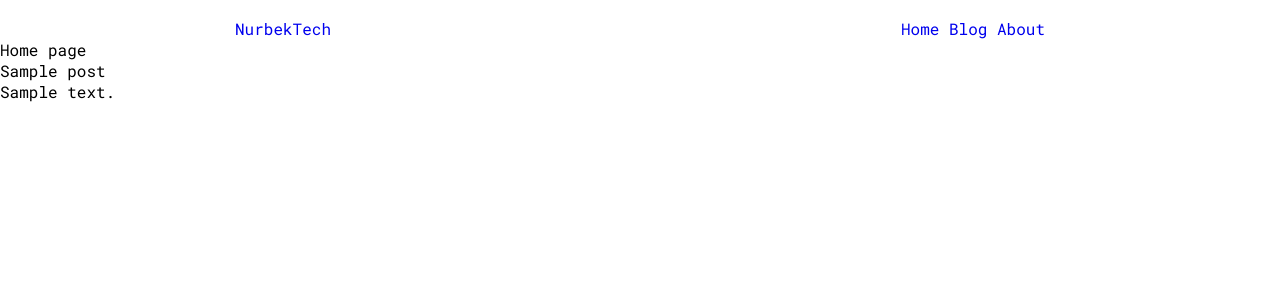
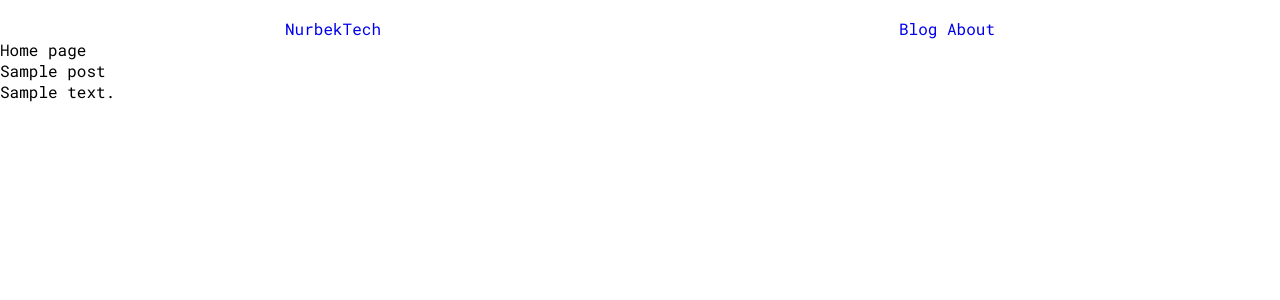
Before and after one commit to NurbekTech/BlogNurbekTech, a Django app: page / in a window 1280 px wide. Shown: the top 300 px of the page. Run offline with Django 5.2, Linux system fonts and the light colour scheme; tables that the repository leaves empty hold one stand-in row (values such as "Sample post").

Commit message:
update nav

```diff
--- a/blog/models.py
+++ b/blog/models.py
@@ -19,4 +19,4 @@ class Post(models.Model):
         return self.title
 
     def get_absolute_url(self):
-        return reverse("Post_detail", kwargs={"pk": self.pk})
+        return reverse("post", kwargs={"post_pk": self.pk})
--- a/blog/static/blog/css/main.css
+++ b/blog/static/blog/css/main.css
@@ -6,7 +6,7 @@ body{
 }
 
 .container{
-    max-width: 870px;
+    max-width: 770px;
     padding: 0 30px;
     margin: 0 auto;
 }
--- a/blog/templates/blog/base.html
+++ b/blog/templates/blog/base.html
@@ -1,6 +1,6 @@
 {% load static %}
 <!DOCTYPE html>
-<html lang="en">
+<html lang="ru">
     <head>
         <meta charset="UTF-8" />
         <meta name="viewport" content="width=device-width, initial-scale=1.0" />
@@ -15,7 +15,7 @@
                     <a href="{% url "home" %}" class="logo">NurbekTech</a>
                     <nav class="nav__list">
                         {% for m in menu %}
-                        <a href="#" class="nav__link">{{m}}</a>
+                        <a href="{% url m.url_name %}" class="nav__link">{{m.title}}</a>
                         {% endfor %}
                     </nav>
                 </div>
--- a/blog/urls.py
+++ b/blog/urls.py
@@ -3,5 +3,6 @@ from . import views
 
 urlpatterns = [
     path("", views.home, name="home"),
+    path("blog/", views.blog, name="blog"),
     path("about/", views.about, name="about"),
 ]
--- a/blog/views.py
+++ b/blog/views.py
@@ -3,14 +3,20 @@ from django.http import HttpResponse, HttpResponseNotFound
 from blog.models import *
 
 # Create your views here.
-menu = ["Home", "Blog", "About"]
+menu = [
+    {"title": "Blog", "url_name": "blog"},
+    {"title": "About", "url_name": "about"},
+]
 
 
 def home(request):
     posts = Post.objects.all()
-    return render(
-        request, "blog/home.html", {"menu": menu, "title": "Home", "posts": posts}
-    )
+    data = {"menu": menu, "posts": posts, "title": "Home"}
+    return render(request, "blog/home.html", context=data)
+
+
+def blog(request):
+    return HttpResponse("Blog")
 
 
 def about(request):
```
